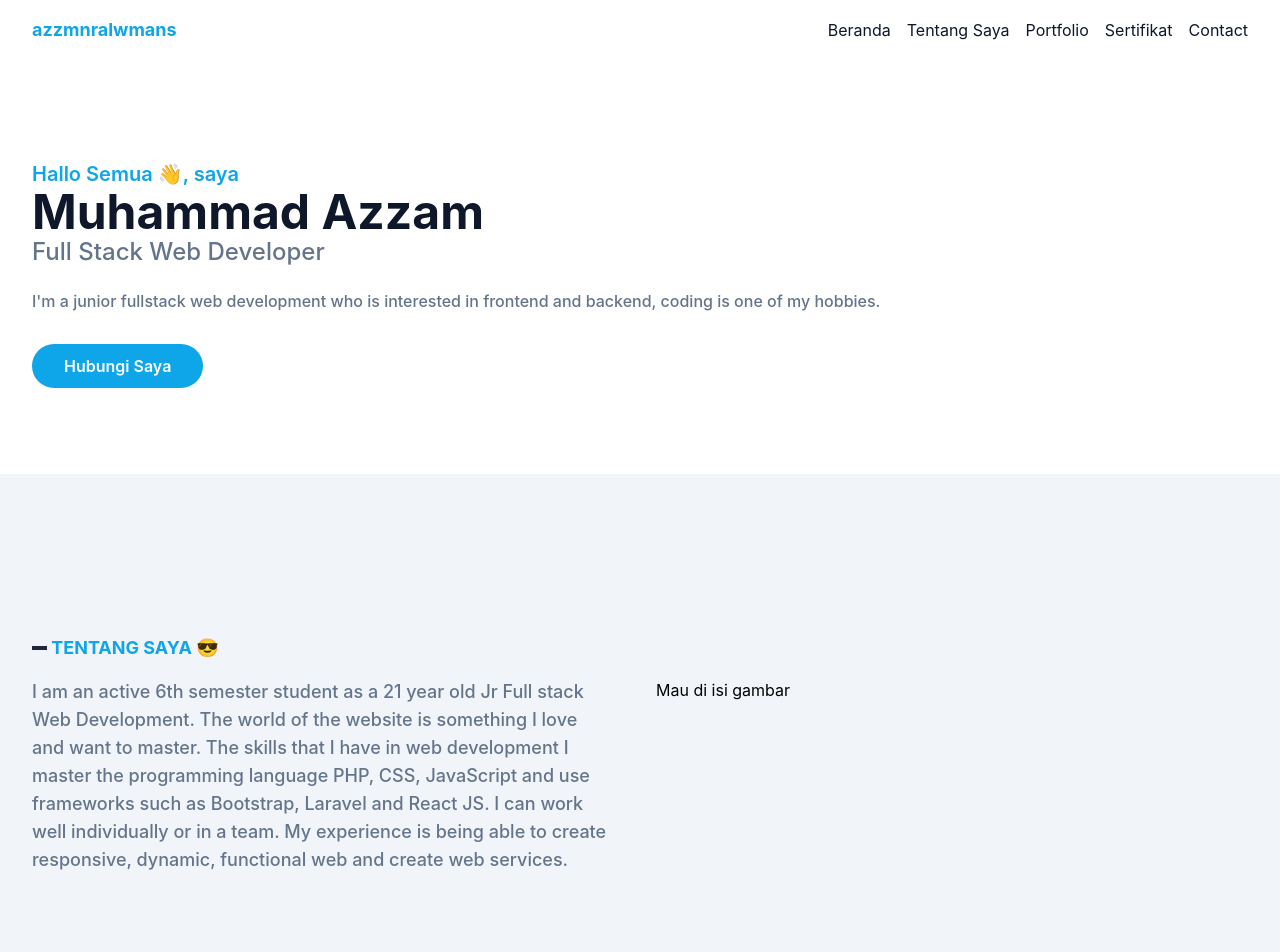
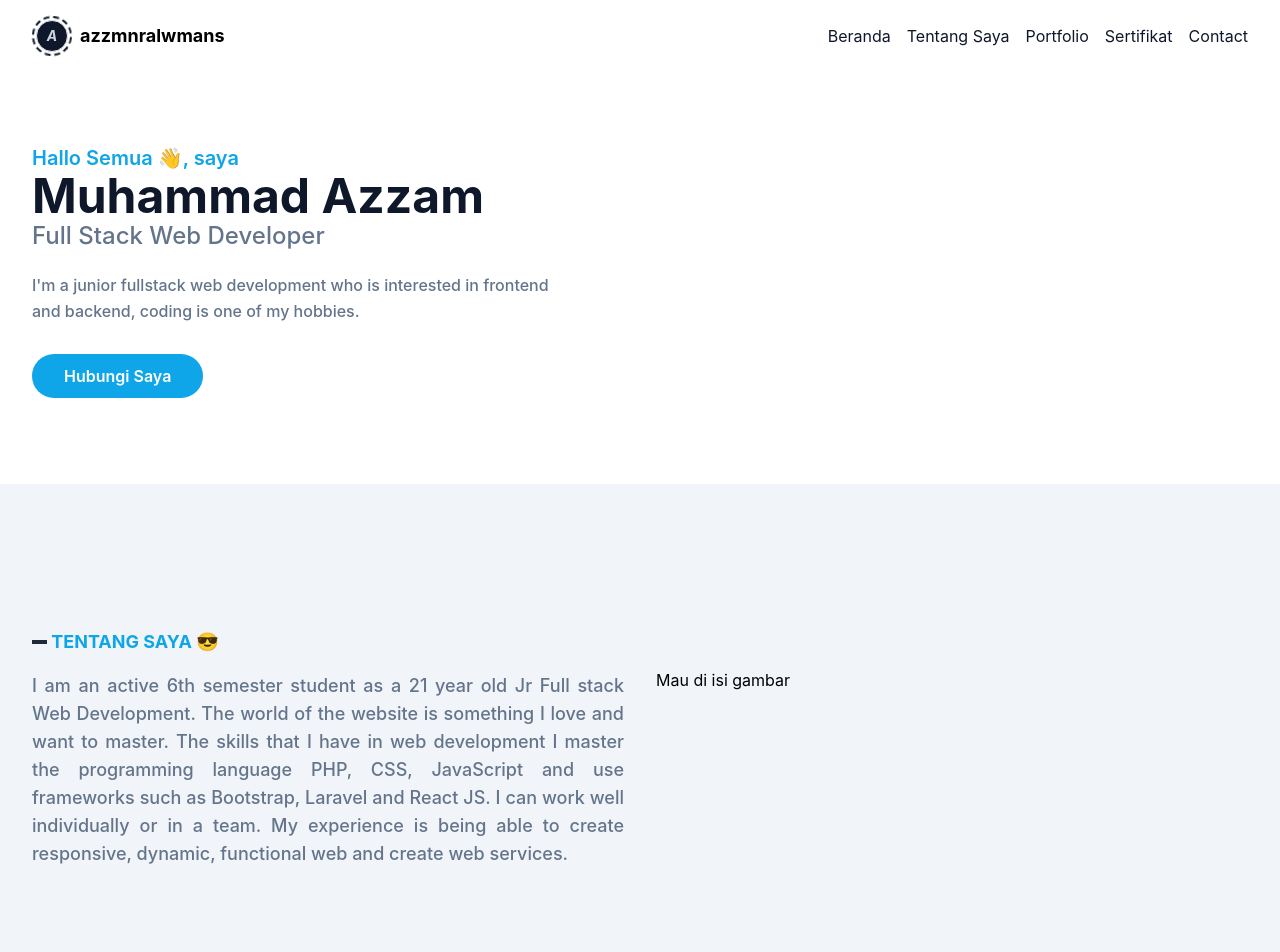
Before and after one commit to azzmnrwebdev/azzmnrwebdev.github.io, a website: page index.html in a window 1280 px wide. Shown: the top 952 px of the page. Drawn offline with Linux system fonts and the light colour scheme.

Commit message:
add: tambah nav logo dan border

```diff
--- a/index.html
+++ b/index.html
@@ -15,7 +15,18 @@
         <div class="container">
             <div class="flex items-center justify-between relative">
                 <div class="px-4">
-                    <a href="#home" class="font-bold text-lg text-primary block py-4">azzmnralwmans</a>
+                    <a href="#home" class="font-bold text-lg block py-4">
+                        <div class="flex items-center justify-center relative">
+                            <div
+                                class="border-[2px] border-dashed rounded-full mr-2 h-10 w-10 border-dark animate-spin-slow">
+                            </div>
+                            <div class="absolute left-1">
+                                <span
+                                    class="w-8 h-8 rounded-full border text-slate-300 bg-dark flex justify-center items-center text-sm italic">A</span>
+                            </div>
+                            azzmnralwmans
+                        </div>
+                    </a>
                 </div>
                 <div class="flex items-center px-4">
                     <button id="hamburger" name="hamburger" type="button" class="block absolute right-4 lg:hidden">
@@ -61,9 +72,9 @@
     <!-- Header End -->
 
     <!-- Hero Section Start -->
-    <section id="home" class="pt-40 pb-24">
+    <section id="home" class="pt-36 pb-24">
         <div class="container">
-            <div class="w-full px-4">
+            <div class="w-full px-4 lg:max-w-xl md:max-w-lg">
                 <h1 class="text-base font-semibold text-primary md:text-xl">Hallo Semua 👋, saya <span
                         class="block font-bold text-dark text-4xl lg:text-5xl">Muhammad Azzam
                     </span></h1>
@@ -79,16 +90,14 @@
     <!-- Hero Section End -->
 
     <!-- About Section Start -->
-    <section id="about" class="bg-slate-100 py-40">
+    <section id="about" class="bg-slate-100 py-36">
         <div class="container">
-            <div class="w-full px-4">
-                <h4 class="font-bold uppercase text-primary text-lg mb-4 flex"><span
-                        class="w-[15px] h-[4px] bg-slate-800 self-center"></span>&nbsp;Tentang Saya 😎</h4>
-            </div>
-
             <div class="flex flex-wrap">
                 <div class="w-full px-4 lg:w-1/2 mb-10">
-                    <p class="text-base font-medium text-slate-500 max-w-xl lg:text-lg">I am an active 6th semester
+                    <h4 class="font-bold uppercase text-primary text-lg mb-4 flex"><span
+                            class="w-[15px] h-[4px] bg-slate-800 self-center"></span>&nbsp;Tentang Saya 😎</h4>
+
+                    <p class="text-base font-medium text-slate-500 text-justify lg:text-lg">I am an active 6th semester
                         student as a 21
                         year old Jr
                         Full stack Web Development. The world of the website
@@ -103,7 +112,7 @@
 
                 <div class="w-full px-4 lg:w-1/2">
                     <!-- mau isi gambar -->
-                    <h1>Mau di isi gambar</h1>
+                    <h1 class="lg:pt-10">Mau di isi gambar</h1>
                 </div>
             </div>
         </div>
@@ -111,7 +120,7 @@
     <!-- About Section End -->
 
     <!-- Portfolio Section Start -->
-    <section id="portfolio" class="pt-40 pb-24">
+    <section id="portfolio" class="pt-36 pb-24">
         <div class="container">
             <div class="w-full px-4">
                 <div class="max-w-xl mx-auto text-center mb-16">
@@ -178,7 +187,7 @@
     <!-- Portfolio Section End -->
 
     <!-- Sertifikat Section Start -->
-    <section id="sertifikat" class="pt-40 pb-24 bg-slate-800">
+    <section id="sertifikat" class="pt-36 pb-24 bg-slate-800">
         <div class="container">
             <div class="w-full px-4">
                 <h4 class="font-bold uppercase text-primary text-lg mb-8 flex"><span
@@ -287,7 +296,7 @@
     <!-- Blog Section End -->
 
     <!-- Contact Section Start -->
-    <section id="contact" class="pt-40 pb-24">
+    <section id="contact" class="pt-36 pb-24">
         <div class="container">
             <div class="w-full px-4">
                 <h4 class="font-bold uppercase text-primary justify-center text-lg mb-8 flex"><span
@@ -300,12 +309,12 @@
                         <div class="w-full mb-5">
                             <label for="name" class="text-base text-primary font-bold">Nama</label>
                             <input type="text" id="name"
-                                class="w-full bg-slate-200 text-dark p-3 rounded-md focus:outline-none focus:ring-primary focus:ring-1 focus:border-primary" required />
+                                class="w-full bg-slate-200 text-dark p-3 rounded-md focus:outline-none focus:ring-primary focus:ring-1 focus:border-primary"
+                                required />
                         </div>
                         <div class="w-full mb-5">
                             <label for="email" class="text-base text-primary font-bold">Email</label>
-                            <input type="email" id="email"
-                                class="w-full bg-slate-200 text-dark p-3 rounded-md focus:outline-none
+                            <input type="email" id="email" class="w-full bg-slate-200 text-dark p-3 rounded-md focus:outline-none
                                 focus:ring-primary focus:ring-1 focus:border-primary" required />
                         </div>
                         <div class="w-ful mb-7">
--- a/tailwind.config.js
+++ b/tailwind.config.js
@@ -13,6 +13,9 @@ module.exports = {
       screens: {
         "2xl": "1320px",
       },
+      animation: {
+        "spin-slow": "spin 5s linear infinite",
+      },
     },
   },
   plugins: [],
```
Also changed, not shown: dist/output.css.
